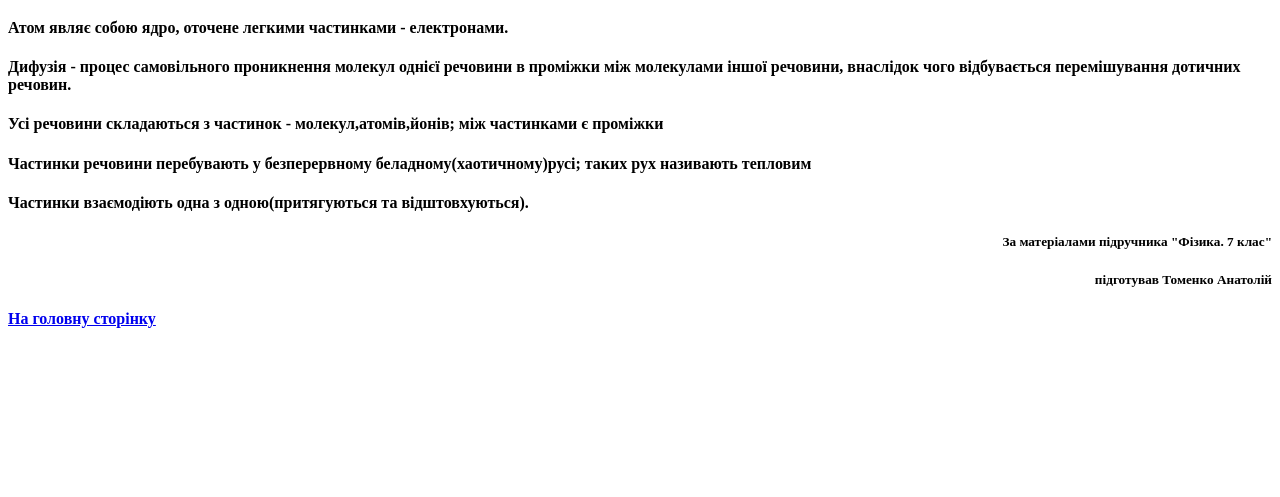
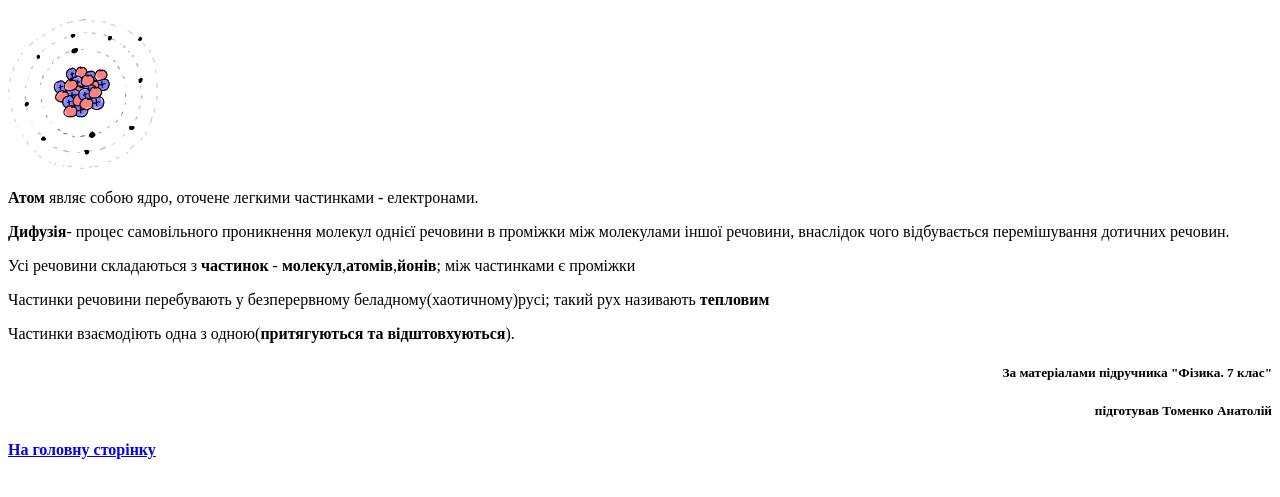
Before and after one commit to lxlalexlxl/site10, a plain HTML site: page p02.html in a window 1280 px wide. Shown: the part 61-558 px from the top of the page. Drawn offline with Linux system fonts and the light colour scheme.

Commit message:
Add files via upload

```diff
--- a/p02.html
+++ b/p02.html
@@ -14,12 +14,13 @@
 	</head>
 	<body>
 		<h1>Будова речовини.Молекули.Атоми.</h1>
-		<h4>Атом являє собою ядро, оточене легкими частинками - електронами.</h4>
-		<h4>Дифузія - процес самовільного проникнення молекул однієї речовини в проміжки між молекулами іншої речовини, внаслідок чого відбувається перемішування дотичних речовин.</h4>
-		<h4>Усі речовини складаються з частинок - молекул,атомів,йонів;
-		між частинками є проміжки</h4>
-		<h4>Частинки речовини перебувають у безперервному беладному(хаотичному)русі; таких рух називають тепловим</h4>
-		<h4>Частинки взаємодіють одна з одною(притягуються та відштовхуються).</h4>
+		<a href="https://openclipart.org/detail/289754/atom-3"><img src="atom.png" width="150" height="150"></a> <P>
+		<b>Атом</b> являє собою ядро, оточене легкими частинками - електронами.<p>
+		<b>Дифузія</b>- процес самовільного проникнення молекул однієї речовини в проміжки між молекулами іншої речовини, внаслідок чого відбувається перемішування дотичних речовин.<p>
+		Усі речовини складаються з <b>частинок</b> - <b>молекул</b>,<b>атомів</b>,<b>йонів</b>;
+		між частинками є проміжки<p>
+		Частинки речовини перебувають у безперервному беладному(хаотичному)русі; такий рух називають <b>тепловим</b><p>
+		Частинки взаємодіють одна з одною(<b>притягуються та відштовхуються</b>).<p>
 		<h5>За матеріалами підручника "Фізика. 7 клас"</h5>
 		<h5>	підготував Томенко Анатолій</h5>
 
```
Also changed, not shown: atom.png (added).
